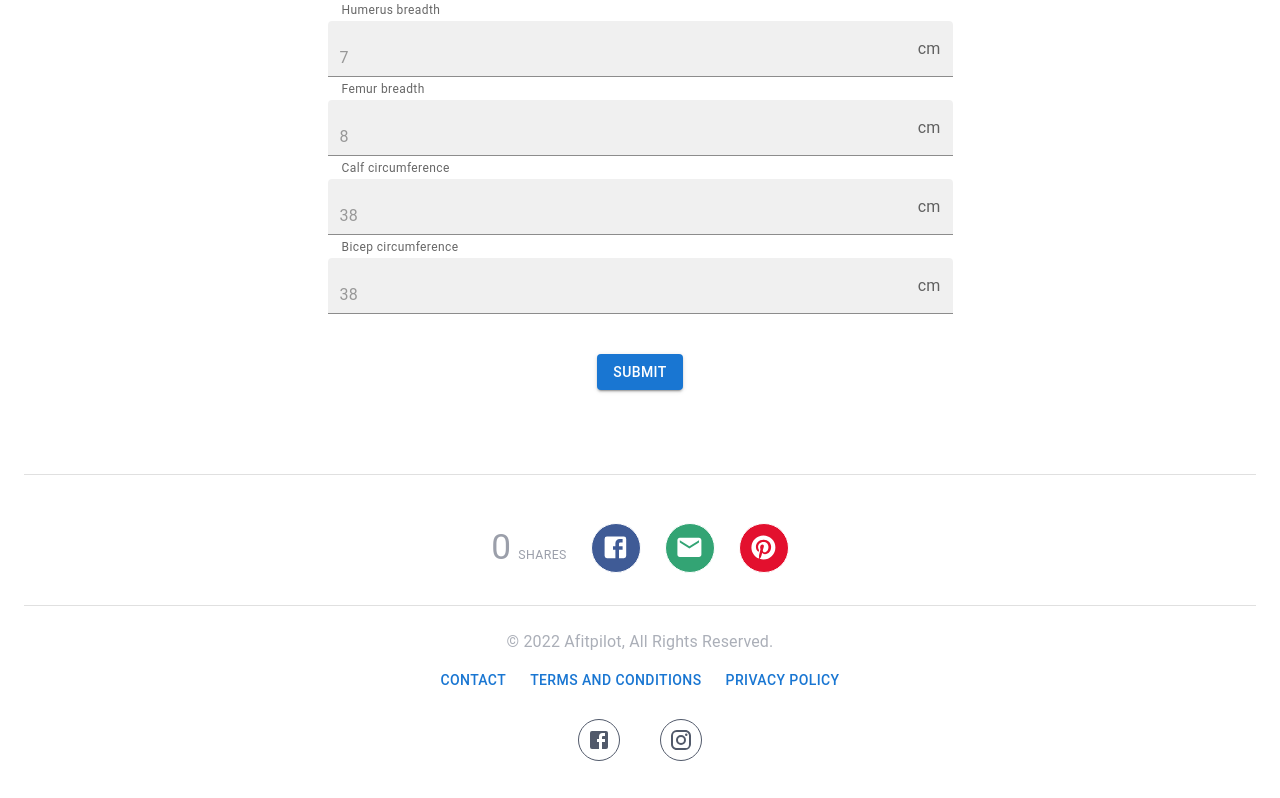
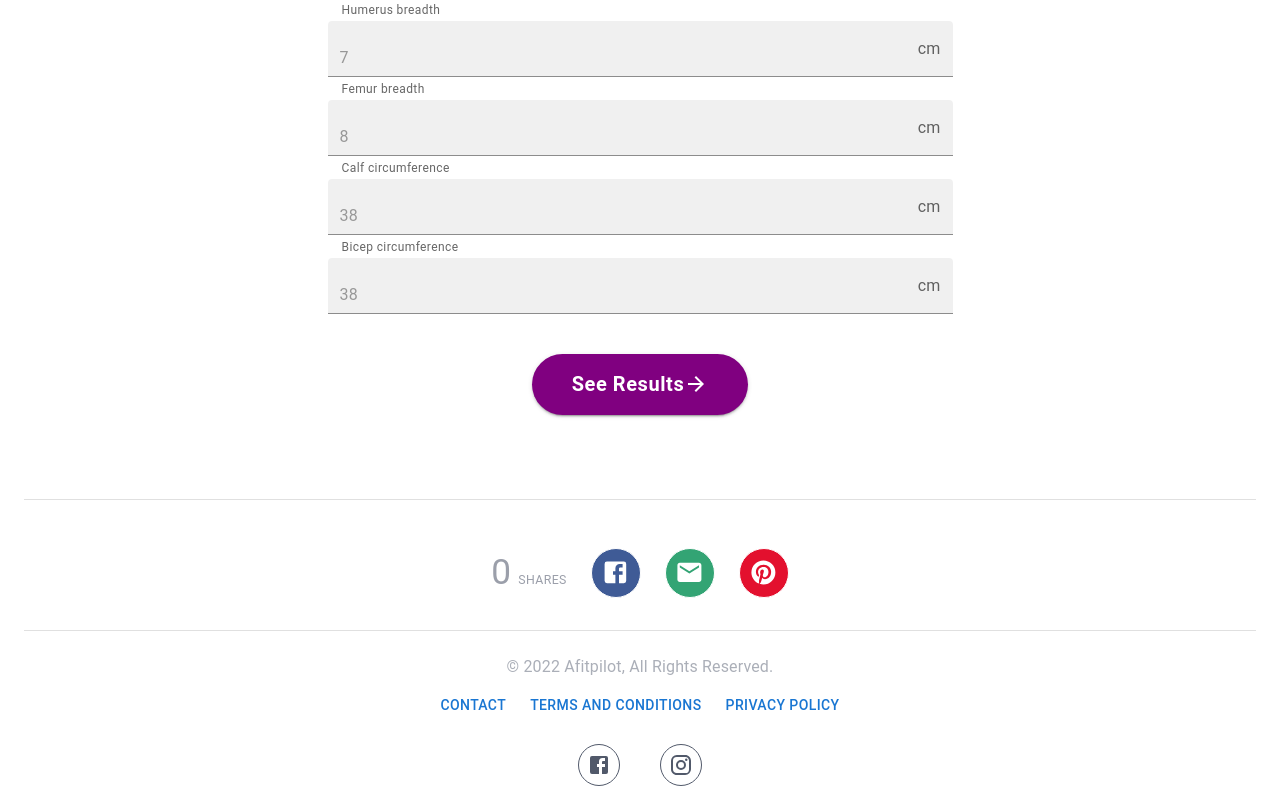
Before and after one commit to walter-clayton/afitpilot-somatotype, a React (Create React App) app in the folder client/: page /Test in a window 1280 px wide. Shown: the part 939-1737 px from the top of the page. Before the commit the page ends 1712 px from the top, so only its background shows below. Built offline with nearby package versions, Linux system fonts and the light colour scheme.

Commit message:
changed the button style and  text submit to see results

```diff
--- a/client/src/components/TestPage.tsx
+++ b/client/src/components/TestPage.tsx
@@ -12,6 +12,7 @@ import { useCookies } from "react-cookie";
 import Typography from "@mui/material/Typography";
 import HeaderTestpage from "./CTA/HeaderTestpage";
 import CounterShare from "./CTA/CounterShare";
+import ArrowForwardSharpIcon from "@mui/icons-material/ArrowForwardSharp";
 
 const theme = createTheme();
 
@@ -605,9 +606,13 @@ const TestPage: FC<ITesting> = (props) => {
           md={8}
           lg={6}
         >
-          <Box sx={{ textalign: "center" }}>
-            <Button variant="contained" type="submit" onClick={handleSubmit}>
-              Submit
+          <Box>
+            <Button variant="contained" type="submit" onClick={handleSubmit}
+              sx={{
+                textalign: "center", fontSize: "20px", lineHeight: 1.67, padding: '14px 40px', fontWeight: 600, textAlign: 'center', backgroundColor: "purple", borderRadius: "40px", textTransform: 'initial', "&.MuiButtonBase-root:hover": { bgcolor: "purple" },
+              }}
+            >
+              See Results <ArrowForwardSharpIcon />
             </Button>
           </Box>
         </Grid>
```
